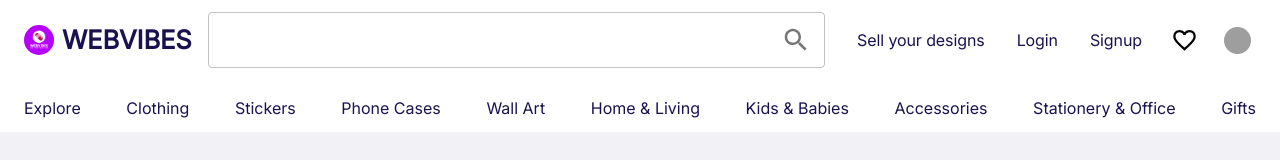
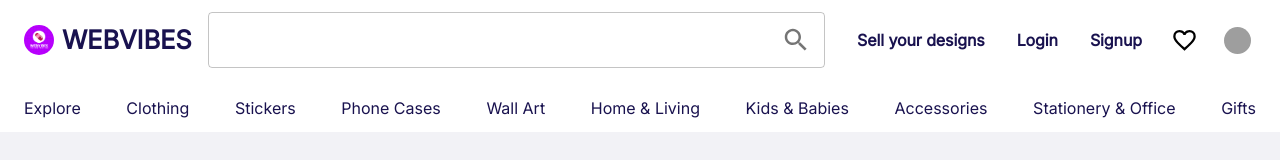
Before and after one commit to Tanaka785/OnlineStore, a React (Vite) app in the folder Frontend/: page / in a window 1280 px wide. Shown: the top 160 px of the page. Built offline with nearby package versions, Linux system fonts and the light colour scheme; grey boxes are pictures that could not be loaded.

Commit message:
change color of the nav-links in Navigation.jsx

```diff
--- a/Frontend/src/components/common/Navigation/Navigation.jsx
+++ b/Frontend/src/components/common/Navigation/Navigation.jsx
@@ -81,7 +81,7 @@ const StyledLink = styled(Link)(({ theme }) => ({
   color: theme.typography.color,
   letterSpacing: -0.1,
   "& .MuiTypography-root": {
-    // fontWeight: theme.typography.fontWeightMedium,
+    fontWeight: theme.typography.fontWeightMedium,
   },
 }));
 
```
